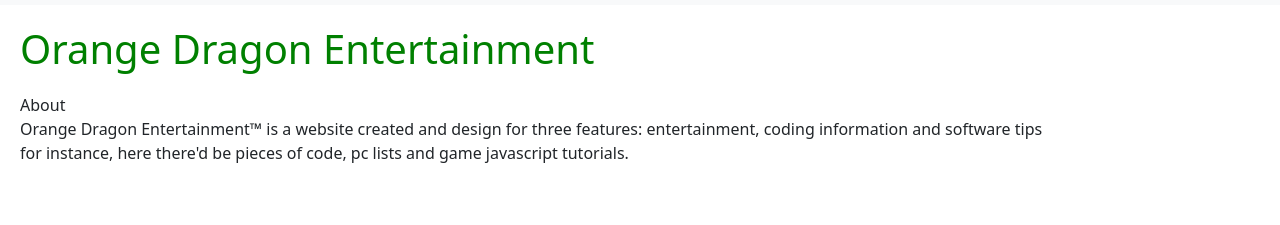
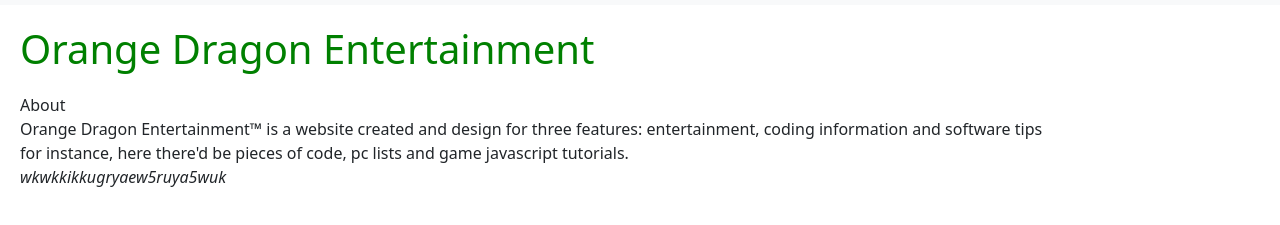
Before and after one commit to EdoardoCoding1/Computer_Blog, a plain HTML site: page about.html in a window 1280 px wide. Shown: the part 71-296 px from the top of the page. Drawn offline with nearby package versions, Linux system fonts and the light colour scheme.

Commit message:
wow
wow2

```diff
--- a/about.html
+++ b/about.html
@@ -34,8 +34,8 @@
             <h1>Orange Dragon Entertainment</h1>
         <p>About <br>
             Orange Dragon Entertainment™ is a website created and design for three features: entertainment, coding information and software tips <br>
-            for instance, here there'd be pieces of code, pc lists and game javascript tutorials.
-
+            for instance, here there'd be pieces of code, pc lists and game javascript tutorials. <br>
+                  <em>            wkwkkikkugryaew5ruya5wuk</em>
         </p>
 </body>
 </html>
```
Also changed, not shown: code.html (+5 -4 lines).
